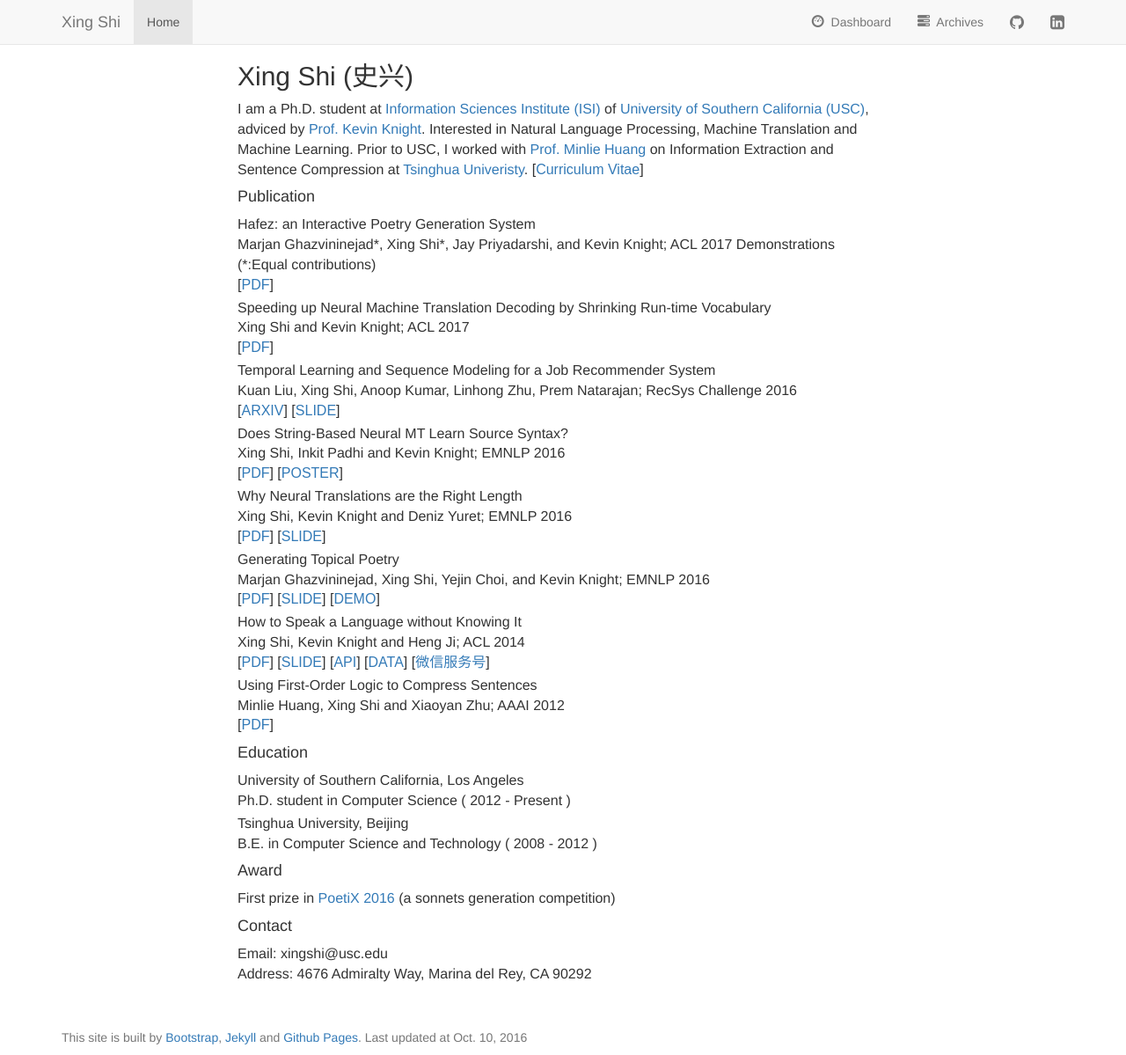
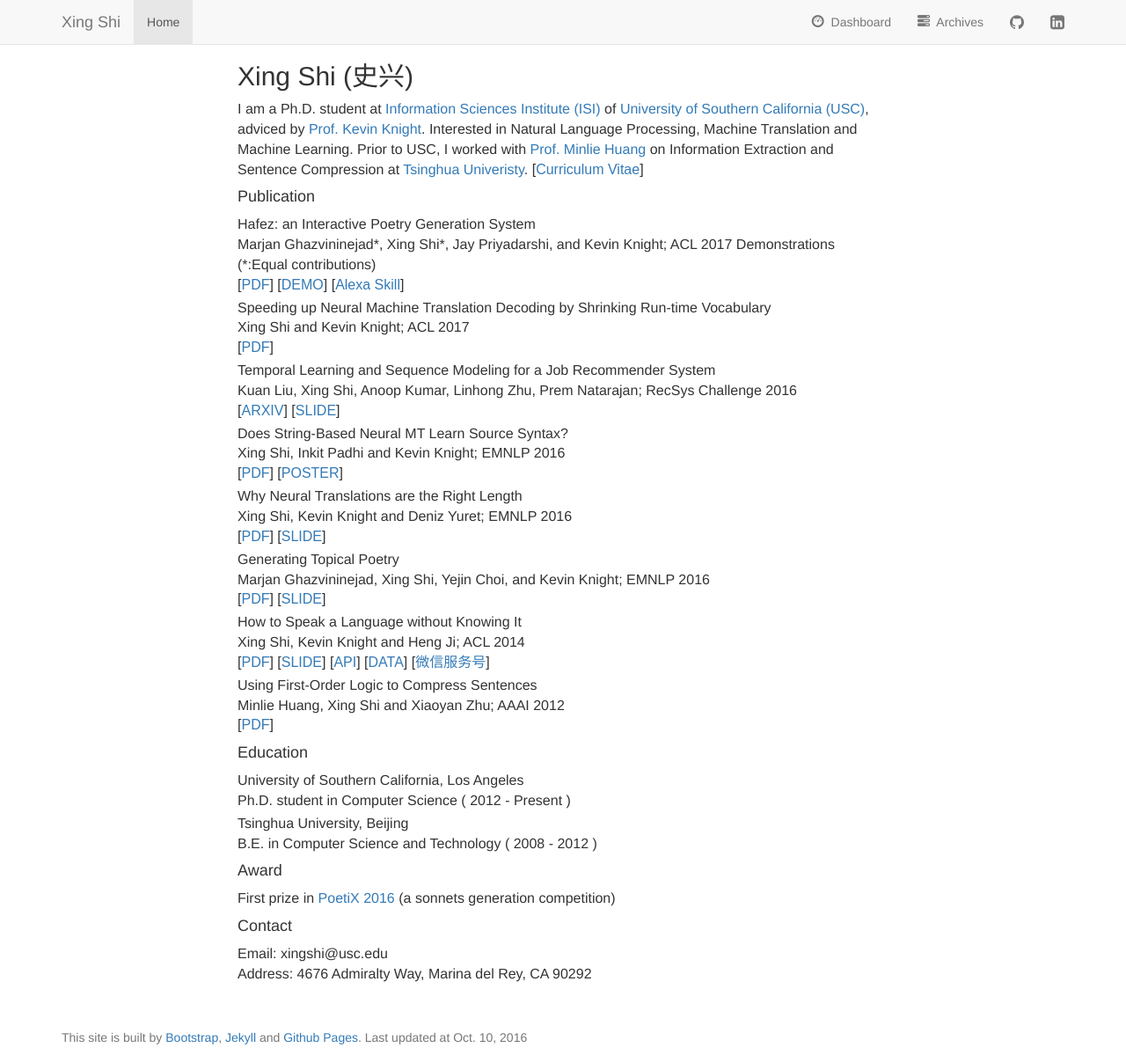
Before and after one commit to shixing/shixing.github.io, a Jekyll site: the page built from index.html, in a window 1280 px wide and 1199 px high. Shown: the whole window at 88% size. Built offline with Jekyll 4.4.1, drawn with Linux system fonts in a browser that asks for light colours; nearby versions of some CDN libraries.

Commit message:
add QR and Alexa Skill

```diff
--- a/index.html
+++ b/index.html
@@ -17,7 +17,7 @@
     <div class="subsection">
       <span class="paper-title">Hafez: an Interactive Poetry Generation System</span>
       <span class="paper-author">Marjan Ghazvininejad*, Xing Shi*, Jay Priyadarshi, and Kevin Knight; ACL 2017 Demonstrations (*:Equal contributions)</span>
-      <span class="paper-link">[<a href="/data/pdf/ACL2017demo.pdf">PDF</a>]</span>
+      <span class="paper-link">[<a href="/data/pdf/ACL2017demo.pdf">PDF</a>] [<a href="http://52.24.230.241/poem//index.html">DEMO</a>] [<a href="https://www.amazon.com/USC-Custom-Poetry/dp/B06X9HNFGC/ref=sr_1_1">Alexa Skill</a>] </span>
     </div>
 
     <div class="subsection">
@@ -50,14 +50,14 @@
     <div class="subsection">
       <span class="paper-title">Generating Topical Poetry</span>
       <span class="paper-author">Marjan Ghazvininejad, Xing Shi, Yejin Choi, and Kevin Knight; EMNLP 2016</span>
-      <span class="paper-link">[<a href="/data/pdf/EMNLP2016poem.pdf">PDF</a>] [<a href="/data/pdf/EMNLP2016poem-slides.pdf">SLIDE</a>] [<a href="http://52.24.230.241/poem//index.html">DEMO</a>]</span>
+      <span class="paper-link">[<a href="/data/pdf/EMNLP2016poem.pdf">PDF</a>] [<a href="/data/pdf/EMNLP2016poem-slides.pdf">SLIDE</a>]</span>
     </div>
 
 
     <div class="subsection">
       <span class="paper-title">How to Speak a Language without Knowing It</span>
       <span class="paper-author">Xing Shi, Kevin Knight and Heng Ji; ACL 2014</span>
-      <span class="paper-link">[<a href="http://www.isi.edu/natural-language/mt/chinglish14.pdf">PDF</a>] [<a href="/data/pdf/acl2014-slides.pdf">SLIDE</a>] [<a href="https://howtospeak.3scale.net/">API</a>] [<a href="http://www.isi.edu/natural-language/mt/chinglish-data.txt">DATA</a>] [<a href="https://s3.amazonaws.com/enterprise-multitenant.3scale.net.3scale.net/isi/2015/01/18/qr-87b8c659f826da6a.jpg?AWSAccessKeyId=AKIAIRYLTWBQ37ZNGBZA&Expires=1476299642&Signature=raB3CMKhffL%2Fy8%2BC%2BPN7ZXp09Bw%3D">微信服务号</a>]</span>
+      <span class="paper-link">[<a href="http://www.isi.edu/natural-language/mt/chinglish14.pdf">PDF</a>] [<a href="/data/pdf/acl2014-slides.pdf">SLIDE</a>] [<a href="https://howtospeak.3scale.net/">API</a>] [<a href="http://www.isi.edu/natural-language/mt/chinglish-data.txt">DATA</a>] [<a href="/data/image/QR_howtospeak.jpg">微信服务号</a>]</span>
     </div>
 
     <div class="subsection">
```
Also changed, not shown: data/img/QR_howtospeak.jpg (added).
